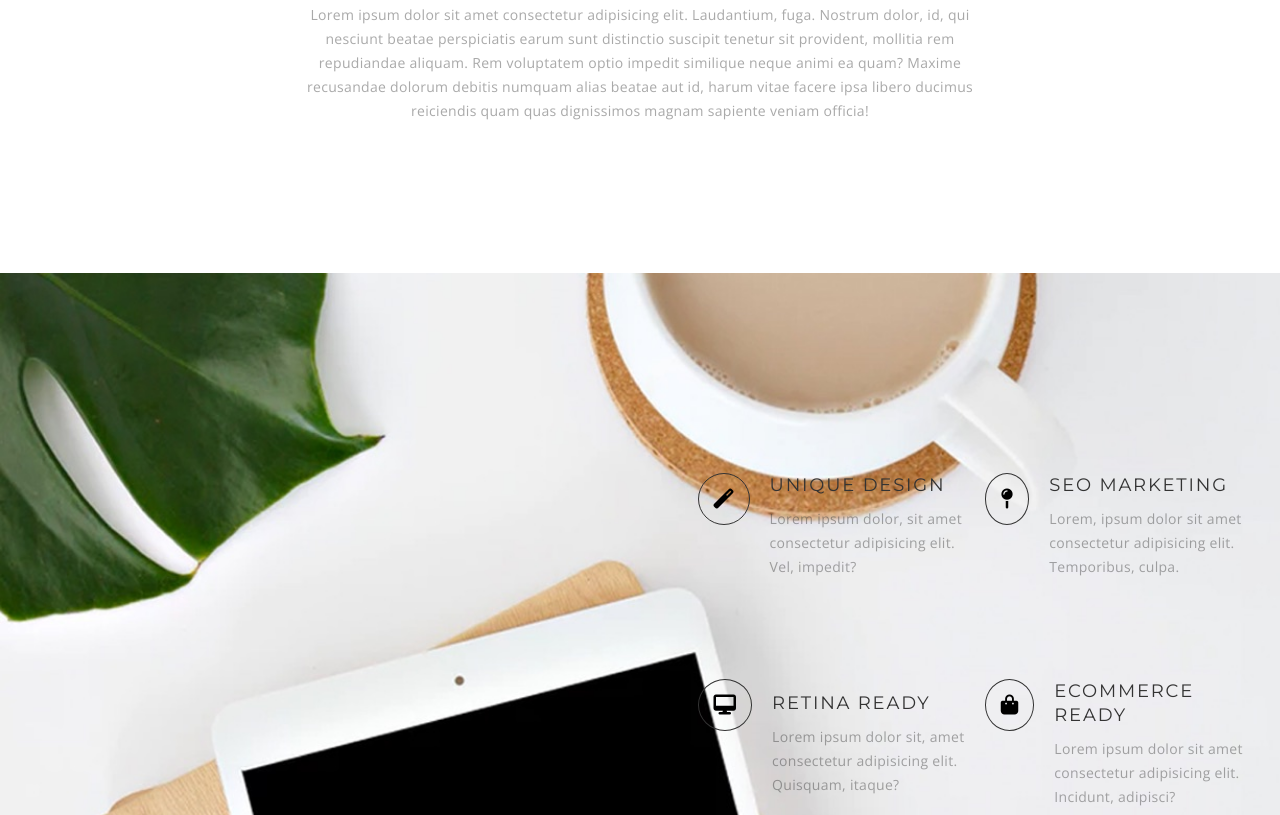
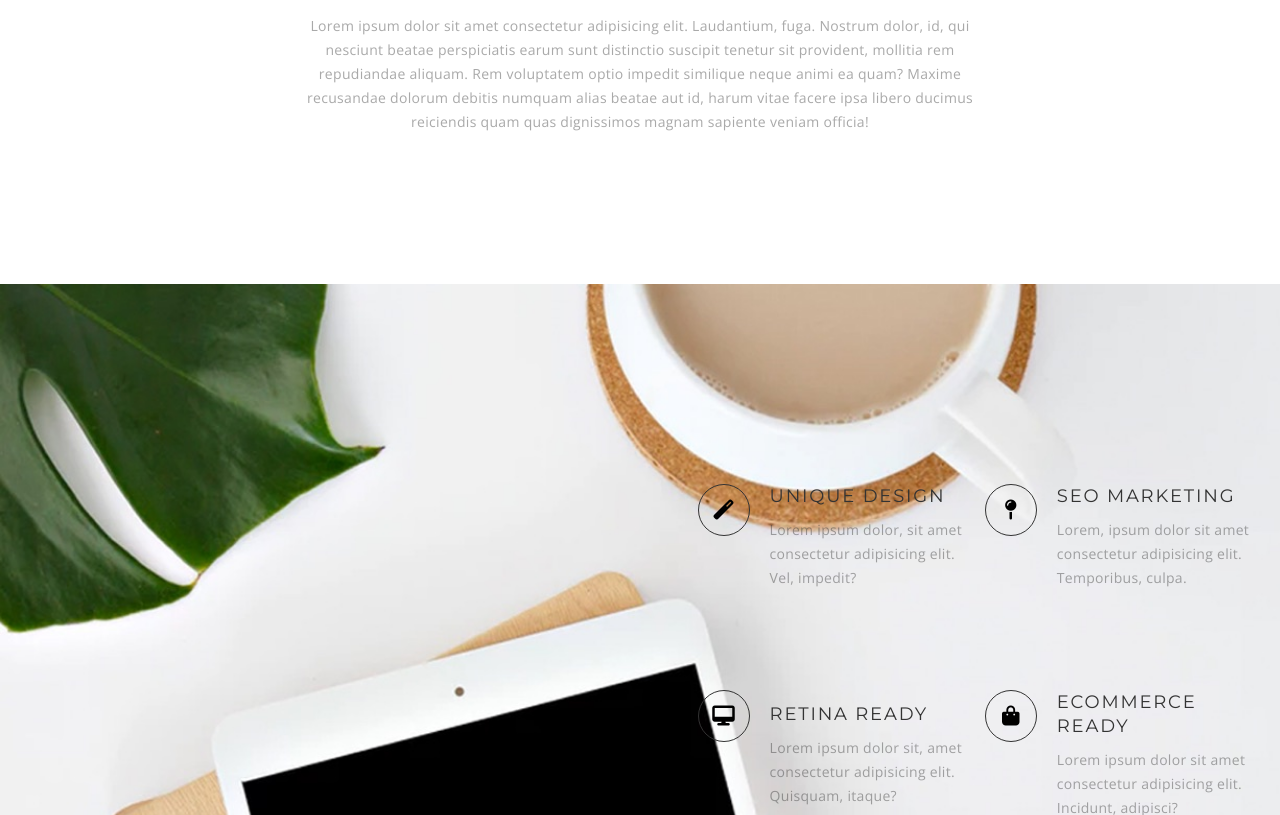
Before and after one commit to Aaron-Hoffman/aaron-hoffman-project-one, a plain HTML site: page index.html in a window 1280 px wide. Shown: the part 1985-2800 px from the top of the page. Drawn offline with nearby package versions, Linux system fonts and the light colour scheme.

Commit message:
started media queries

```diff
--- a/index.html
+++ b/index.html
@@ -76,16 +76,21 @@
         <!-- Third section starts  -->
         <section class="features">
             <div class="wrapper">
+                <div class="ulContainer">
                     <ul>
                         <li class="container">
+                            <div class="circle">
                                 <i class="fas fa-magic"></i>
+                            </div>
                             <div class="textContainer">
                                 <h3>Unique Design</h3>
                                 <p>Lorem ipsum dolor, sit amet consectetur adipisicing elit. Vel, impedit?</p>
                             </div>
                         </li>
                         <li class="container">
+                            <div class="circle">
                                 <i class="fas fa-map-pin"></i>
+                            </div>
                             <div class="textContainer">
                                 <h3>SEO Marketing</h3>
                                 <p>Lorem, ipsum dolor sit amet consectetur adipisicing elit. Temporibus, culpa.
@@ -93,34 +98,43 @@
                             </div>
                         </li>
                         <li class="container">
+                            <div class="circle">
                                 <i class="fas fa-desktop"></i>
+                            </div>
                             <div class="textContainer">
                                 <h3>Retina Ready</h3>
                                 <p>Lorem ipsum dolor sit, amet consectetur adipisicing elit. Quisquam, itaque?</p>
                             </div>
                         </li>
                         <li class="container">
+                            <div class="circle">
                                 <i class="fas fa-shopping-bag"></i>
+                            </div>
                             <div class="textContainer">
                                 <h3>ECommerce Ready</h3>
                                 <p>Lorem ipsum dolor sit amet consectetur adipisicing elit. Incidunt, adipisci?</p>
                             </div>
                         </li>
                         <li class="container">
+                            <div class="circle">
                                 <i class="fas fa-sliders-h"></i>
+                            </div>
                             <div class="textContainer">
                                 <h3>Advanced Options</h3>
                                 <p>Lorem ipsum dolor sit amet consectetur adipisicing elit. Accusamus, tenetur.</p>
                             </div>
                         </li>
                         <li class="container">
+                            <div class="circle">
                                 <i class="fas fa-smile"></i>
+                            </div>
                             <div class="textContainer">
                                 <h3>Customizable</h3>
                                 <p>Lorem, ipsum dolor sit amet consectetur adipisicing elit. Rem, odit.</p>
                             </div>
                         </li>
                     </ul>
+                </div>
             </div> <!-- Wrapper-->
         </section>
         <!-- Third Section Ends -->
--- a/styles/sass/_home.scss
+++ b/styles/sass/_home.scss
@@ -22,7 +22,7 @@
     position: relative;
     margin: 0 auto;
     padding-top: 200px;
-    width: 450px;
+    width: 60%;
 }
 
 .branding .container {
@@ -77,14 +77,16 @@
     background-size: cover;
 }
 
+.features .ulContainer {
+    width: 60%;
+    margin: 0 0 0 auto;
+}
+
 .features ul {
     display: flex;
     flex-wrap: wrap;
-    width: 60%;
     padding: 150px 0;
-    margin: 0 0 0 auto;
-    position: relative;
-    left: 150px;
+    transform: translateX(150px);
 }
 
 .features li {
@@ -93,12 +95,17 @@
     align-items: center;
 }
 
-.features i {
+div.circle {
     border: 1px solid $black;
     border-radius: 50%;
-    padding: 15px;
+    width: 52px;
+    height: 52px;
+    align-self: start;
     margin-right: 20px;
-    align-self: start;
+    flex-shrink: 0;
+    display: flex;
+    align-items: center;
+    justify-content: center;
 }
 
 .features h3 {
--- /dev/null
+++ b/styles/sass/_mediaQueries.scss
@@ -0,0 +1,19 @@
+@media(max-width: 940px) {
+    header .container {
+        flex-direction: column;
+        nav,
+        h1 {
+            width: 40%;
+        }
+    }
+    section.features {
+        background-position: 35%;
+        ul {
+            transform: translateX(0);
+        }
+    }
+}
+
+@media(max-width: 768) {
+
+}
--- a/styles/sass/style.scss
+++ b/styles/sass/style.scss
@@ -7,3 +7,4 @@
 @import 'home';
 @import 'blog';
 @import 'contact';
+@import 'mediaQueries';
```
Also changed, not shown: blog.html (+1 -1 lines), styles/style.css. Lines whose indentation alone changed are shown as unchanged.
